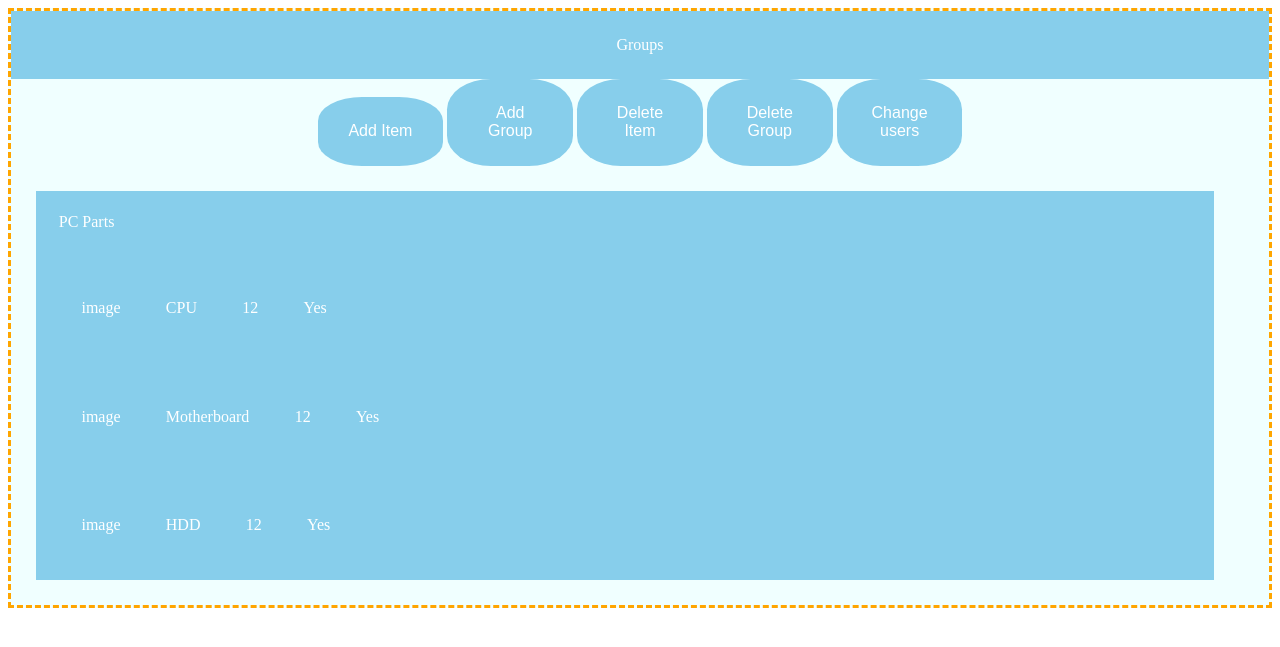
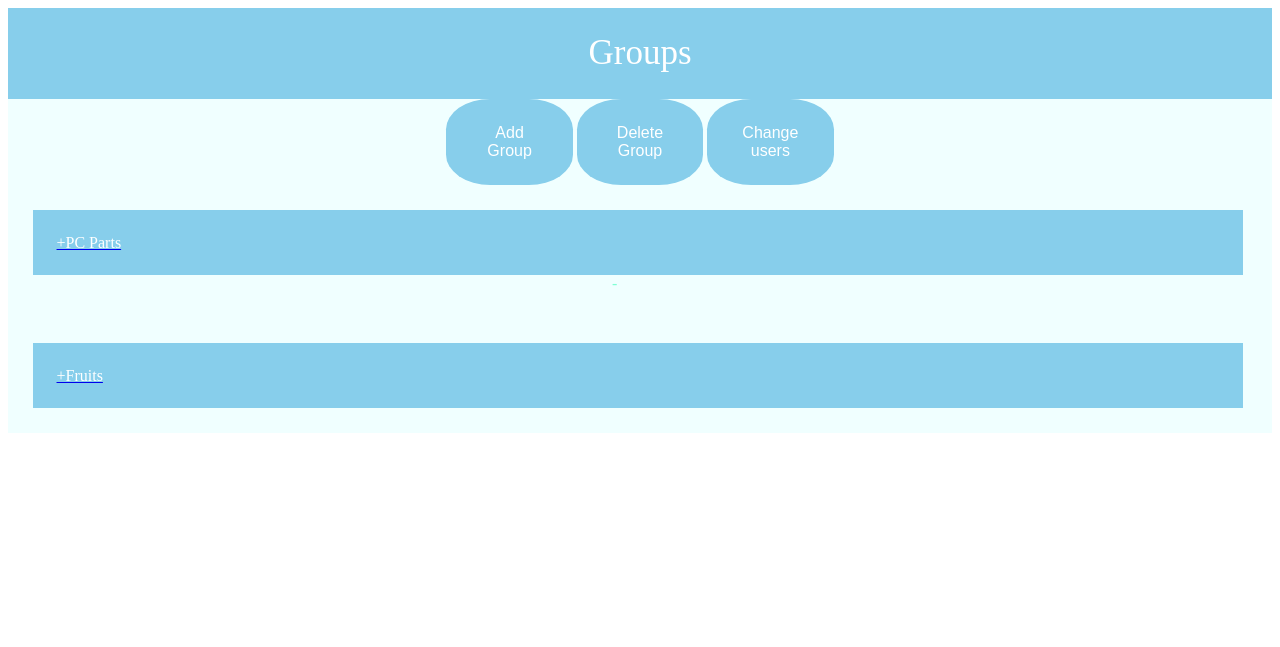
Before and after one commit to gheorghitamutu/Esser, a PHP site: page /PMC/groups_items.html in a window 1280 px wide. Shown: the top 647 px of the page. Run offline with PHP 8.4, Linux system fonts and the light colour scheme.

Commit message:
> Done : Difference between menu buttons and product buttons; expandable groups with products (hardcoded); buttons for products > To continue : Groups and Products appearance, subtypes for products, descriptions for products as tooltips ?

```diff
--- a/PMC/groups_items.html
+++ b/PMC/groups_items.html
@@ -7,31 +7,118 @@
         <div class="Groups">
             <div class="Title">Groups</div>
             <div class="Menu">
-                <button class="Button">Add Item</button>
-                <button class="Button">Add Group</button>
-                <button class="Button">Delete Item</button>
-                <button class="Button">Delete Group</button>
-                <button class="Button">Change users</button>
+                <button class="MenuButton">Add Group</button>
+                <button class="MenuButton">Delete Group</button>
+                <button class="MenuButton">Change users</button>
             </div>
             <div class="Group">
-                <div class="GroupName">PC Parts</div>
+                <a href="#hide1" id="hide1">
+                    <div class="GroupName">+PC Parts</div>
+                </a>
+                <a href="#" id="show1">
+                    <div class="GroupName">-PC Parts</div>
+                </a>-
+                <div id="Contents1">
                     <div class="Product">
                         <div class="ProductIcon">image</div>
                         <div class="ProductName">CPU</div>
                         <div class="ProductQuantity">12</div>
                         <div class="ProductAvailable">Yes</div>
+                        <button class="ProductButton">Add Quantity</button>
+                        <button class="ProductButton">Remove Quantity</button>
+                        <button class="ProductButton">Request Quantity</button>
+                    </div>
+                    <div class="Product">
+                        <div class="ProductIcon">image</div>
+                        <div class="ProductName">HDD</div>
+                        <div class="ProductQuantity">12</div>
+                        <div class="ProductAvailable">Yes</div>
+                        <button class="ProductButton">Add Quantity</button>
+                        <button class="ProductButton">Remove Quantity</button>
+                        <button class="ProductButton">Request Quantity</button>
                     </div>
                     <div class="Product">
                         <div class="ProductIcon">image</div>
                         <div class="ProductName">Motherboard</div>
                         <div class="ProductQuantity">12</div>
                         <div class="ProductAvailable">Yes</div>
+                        <button class="ProductButton">Add Quantity</button>
+                        <button class="ProductButton">Remove Quantity</button>
+                        <button class="ProductButton">Request Quantity</button>
                     </div>
                     <div class="Product">
                         <div class="ProductIcon">image</div>
-                    <div class="ProductName">HDD</div>
+                        <div class="ProductName">GPU</div>
                         <div class="ProductQuantity">12</div>
                         <div class="ProductAvailable">Yes</div>
+                        <button class="ProductButton">Add Quantity</button>
+                        <button class="ProductButton">Remove Quantity</button>
+                        <button class="ProductButton">Request Quantity</button>
+                    </div>
+                    <div class="Product">
+                        <div class="ProductIcon">image</div>
+                        <div class="ProductName">SSD</div>
+                        <div class="ProductQuantity">12</div>
+                        <div class="ProductAvailable">Yes</div>
+                        <button class="ProductButton">Add Quantity</button>
+                        <button class="ProductButton">Remove Quantity</button>
+                        <button class="ProductButton">Request Quantity</button>
+                    </div>
+                    <div class="Product">
+                        <div class="ProductIcon">image</div>
+                        <div class="ProductName">Case</div>
+                        <div class="ProductQuantity">12</div>
+                        <div class="ProductAvailable">Yes</div>
+                        <button class="ProductButton">Add Quantity</button>
+                        <button class="ProductButton">Remove Quantity</button>
+                        <button class="ProductButton">Request Quantity</button>
+                    </div>
+                    <div class="Product">
+                        <div class="ProductIcon">image</div>
+                        <div class="ProductName">PSU</div>
+                        <div class="ProductQuantity">12</div>
+                        <div class="ProductAvailable">Yes</div>
+                        <button class="ProductButton">Add Quantity</button>
+                        <button class="ProductButton">Remove Quantity</button>
+                        <button class="ProductButton">Request Quantity</button>
+                    </div>
+                    <div class="Product">
+                        <div class="ProductIcon">image</div>
+                        <div class="ProductName">Coolers</div>
+                        <div class="ProductQuantity">12</div>
+                        <div class="ProductAvailable">Yes</div>
+                        <button class="ProductButton">Add Quantity</button>
+                        <button class="ProductButton">Remove Quantity</button>
+                        <button class="ProductButton">Request Quantity</button>
+                    </div>
+                </div>
+            </div>
+            <div class="Group">
+                <a href="#hide2" id="hide2">
+                    <div class="GroupName">+Fruits</div>
+                </a>
+                <a href="#" id="show2">
+                    <div class="GroupName">-Fruits</div>
+                </a>
+                <div id="Contents2">
+                    <div class="Product">
+                        <div class="ProductIcon">image</div>
+                        <div class="ProductName">Bananas</div>
+                        <div class="ProductQuantity">12</div>
+                        <div class="ProductAvailable">Yes</div>
+                        <button class="ProductButton">Add Quantity</button>
+                        <button class="ProductButton">Remove Quantity</button>
+                        <button class="ProductButton">Request Quantity</button>
+                    </div>
+                    <div class="Product">
+                        <div class="ProductIcon">image</div>
+                        <div class="ProductName">Apples</div>
+                        <div class="ProductQuantity">12</div>
+                        <div class="ProductAvailable">Yes</div>
+                        <button class="ProductButton">Add Quantity</button>
+                        <button class="ProductButton">Remove Quantity</button>
+                        <button class="ProductButton">Request Quantity</button>
+                    </div>
                 </div>
             </div>
         </div>
--- a/PMC/pmc_groups_and_items_style.css
+++ b/PMC/pmc_groups_and_items_style.css
@@ -1,14 +1,12 @@
 .Groups{
     position: inherit;
     text-align: center;
-    border: orange;
-    border-style:dashed;
     background-color: azure;
 }
 
 .Title{
     padding: 2% 2%;
-    font-size: 16px;
+    font-size: 35px;
     position: relative;
     top: 5%;
     background-color: skyblue;
@@ -23,7 +21,7 @@
     width: 100%;
 }
 
-.Button{
+.MenuButton{
     display: inline-block;
     width: 10%;
     background-color: skyblue;
@@ -38,18 +36,39 @@
     transition-duration: 0.2s;
 }
 
-.Button:hover{
+.MenuButton:hover{
     background-color: darkorange;
 }
 
+.ProductButton{
+    display: inline-block;
+    width: 10%;
+    background-color: skyblue;
+    border: none;
+    color: white;
+    padding: 2% 2%;
+    text-align: center;
+    text-decoration: none;
+    display: inline-block;
+    font-size: 16px;
+    border-radius: 35%;
+    transition-duration: 0.2s;
+    float: right;
+}
+
+.ProductButton:hover{
+    background-color: darkorange;
+}
 
 .Group{
-    width: 90%;
+    width: 92%;
     padding: 2% 2% 2% 2%;
     top: 5%;
     bottom: 5%;
     right: 5%;
     left: 5%;
+    border-radius: 25%;
+    color: aquamarine;
 }
 
 .GroupName{
@@ -68,11 +128,12 @@
     font-size: 16px;
     position: relative;
     top: 5%;
-    background-color: skyblue;
+    background-color: firebrick;
     color: white;
     width:100%;
     text-align: center;
     overflow: hidden;
+
 }
 
 .ProductIcon{
```
Also changed, not shown: other parts of PMC/pmc_groups_and_items_style.css (+41 -0 lines). Lines whose indentation alone changed are shown as unchanged.
